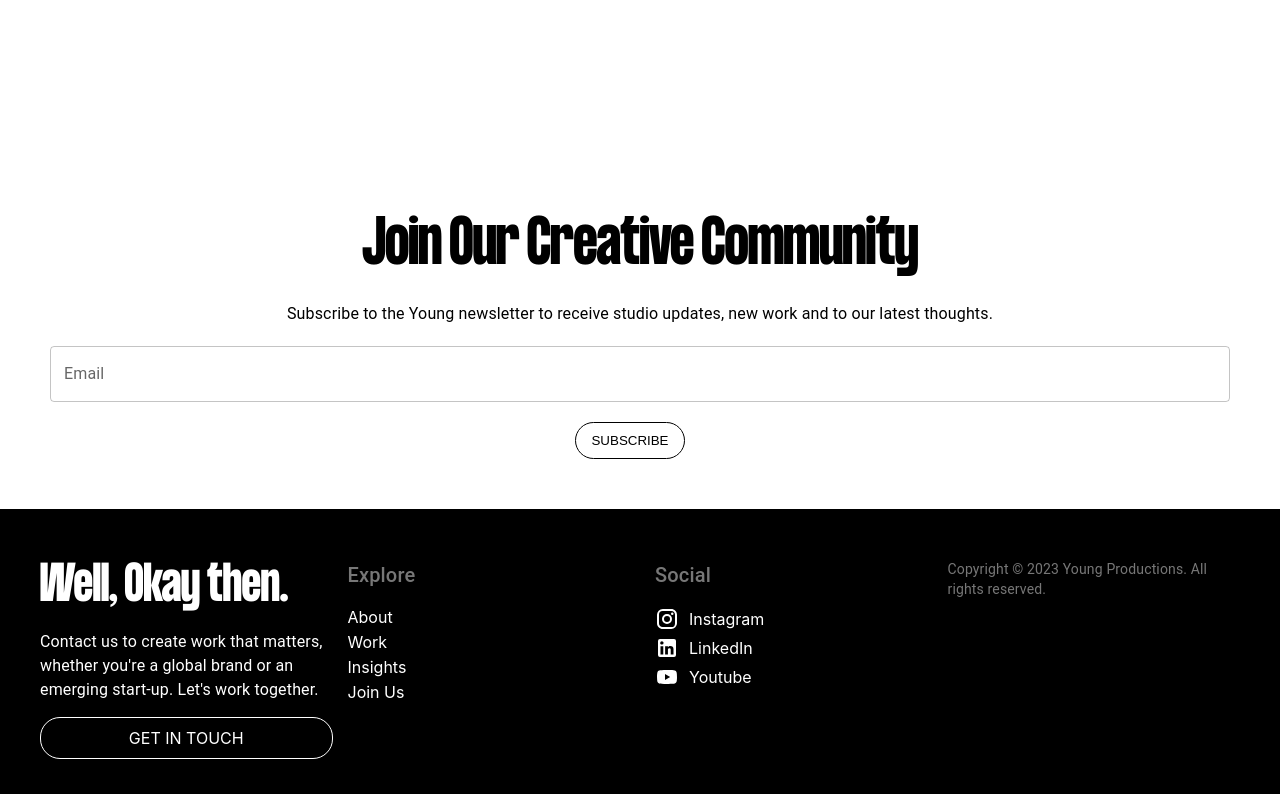
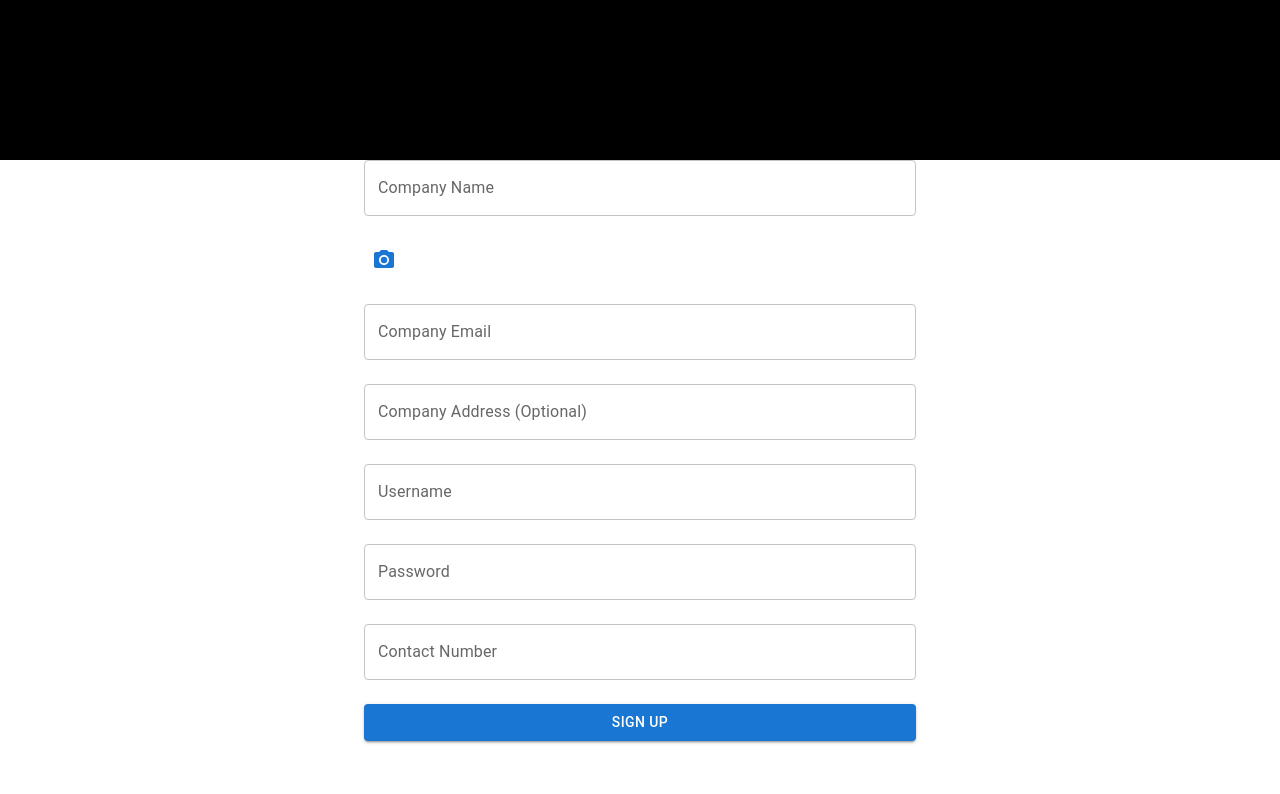
Before and after one commit to Marwan1241/web-project, a React (Create React App) app: page /sign-up in a window 1280 px wide. Shown: the part 340-1134 px from the top of the page. Built offline with nearby package versions, Linux system fonts and the light colour scheme.

Commit message:
added the sign up page and route

```diff
--- a/src/App.js
+++ b/src/App.js
@@ -18,6 +18,7 @@ import EventPage from "./components/EventPage";
 import NotFound from "./components/NotFound";
 import Admin from "./components/admin-panel/Admin";
 import CareersFormPage from "./components/CareersFormPage";
+import SignUp from "./components/SignUp";
 
 //Scroll to top when navigating a new page
 function ScrollToTop() {
@@ -51,7 +52,9 @@ function App() {
           <Route path="/contact" element={<Contact />} />
           <Route path="/iftar" element={<IftarForm />} />
           <Route path="/event/:eventId" element={<EventPage />} />
+          <Route path="/sign-up" element={<SignUp />} />
           <Route path="/admin/*" element={<Admin />} />
+
           <Route
             path="/careers-form/:positionTitle"
             element={<CareersFormPage />}
--- a/src/components/Navbar.jsx
+++ b/src/components/Navbar.jsx
@@ -12,6 +12,7 @@ import Stack from "@mui/material/Stack";
 import InstagramIcon from "@mui/icons-material/Instagram";
 import LinkedInIcon from "@mui/icons-material/LinkedIn";
 import YouTubeIcon from "@mui/icons-material/YouTube";
+import PersonIcon from "@mui/icons-material/Person";
 
 const logoUrl = process.env.PUBLIC_URL + "/assets/young-logo-white.webp";
 
@@ -83,6 +84,10 @@ export default function ButtonAppBar() {
           </Link>
 
           <Box>
+            <Link to="/sign-up">
+              <button className="btn btn-primary">Sign Up</button>
+            </Link>
+
             <Link to="/contact">
               <button className="btn btn-primary">START A PROJECT</button>
             </Link>
--- /dev/null
+++ b/src/components/SignUp.jsx
@@ -0,0 +1,199 @@
+import React, { useState } from "react";
+import Hero from "./Hero";
+import {
+  Container,
+  TextField,
+  Button,
+  Grid,
+  Typography,
+  Avatar,
+  IconButton,
+} from "@mui/material";
+import { styled } from "@mui/system";
+import { useFormik } from "formik";
+import * as yup from "yup";
+import PhotoCamera from "@mui/icons-material/PhotoCamera";
+
+const validationSchema = yup.object({
+  companyName: yup.string().required("Company name is required"),
+  companyLogo: yup.mixed().required("Company logo is required"),
+  companyEmail: yup
+    .string()
+    .email("Enter a valid email")
+    .required("Email is required"),
+  username: yup.string().required("Username is required"),
+  password: yup
+    .string()
+    .min(8, "Password should be of minimum 8 characters length")
+    .matches(/[a-z]/, "Password must contain at least one lowercase letter")
+    .matches(/[A-Z]/, "Password must contain at least one uppercase letter")
+    .required("Password is required"),
+  contactNumber: yup
+    .string()
+    .matches(/^[0-9]+$/, "Enter a valid contact number")
+    .required("Contact number is required"),
+});
+
+const Input = styled("input")({
+  display: "none",
+});
+
+function SignUp() {
+  const formik = useFormik({
+    initialValues: {
+      companyName: "",
+      companyLogo: null,
+      companyEmail: "",
+      companyAddress: "",
+      username: "",
+      password: "",
+      contactNumber: "",
+    },
+    validationSchema: validationSchema,
+    onSubmit: (values) => {
+      console.log(values);
+    },
+  });
+
+  return (
+    <>
+      <Hero text="Sign Up" subtext="Sign up to create an account with us" />
+      <Container maxWidth="sm">
+        <form onSubmit={formik.handleSubmit}>
+          <Grid container spacing={3}>
+            <Grid item xs={12}>
+              <TextField
+                fullWidth
+                id="companyName"
+                name="companyName"
+                label="Company Name"
+                value={formik.values.companyName}
+                onChange={formik.handleChange}
+                error={
+                  formik.touched.companyName &&
+                  Boolean(formik.errors.companyName)
+                }
+                helperText={
+                  formik.touched.companyName && formik.errors.companyName
+                }
+              />
+            </Grid>
+            <Grid item xs={12}>
+              <label htmlFor="companyLogo">
+                <Input
+                  accept="image/*"
+                  id="companyLogo"
+                  name="companyLogo"
+                  type="file"
+                  onChange={(event) => {
+                    formik.setFieldValue(
+                      "companyLogo",
+                      event.currentTarget.files[0]
+                    );
+                  }}
+                />
+                <IconButton
+                  color="primary"
+                  aria-label="upload picture"
+                  component="span"
+                >
+                  <PhotoCamera />
+                </IconButton>
+                {formik.errors.companyLogo && formik.touched.companyLogo ? (
+                  <Typography color="error">
+                    {formik.errors.companyLogo}
+                  </Typography>
+                ) : null}
+              </label>
+            </Grid>
+            <Grid item xs={12}>
+              <TextField
+                fullWidth
+                id="companyEmail"
+                name="companyEmail"
+                label="Company Email"
+                value={formik.values.companyEmail}
+                onChange={formik.handleChange}
+                error={
+                  formik.touched.companyEmail &&
+                  Boolean(formik.errors.companyEmail)
+                }
+                helperText={
+                  formik.touched.companyEmail && formik.errors.companyEmail
+                }
+              />
+            </Grid>
+            <Grid item xs={12}>
+              <TextField
+                fullWidth
+                id="companyAddress"
+                name="companyAddress"
+                label="Company Address (Optional)"
+                value={formik.values.companyAddress}
+                onChange={formik.handleChange}
+              />
+            </Grid>
+            <Grid item xs={12}>
+              <TextField
+                fullWidth
+                id="username"
+                name="username"
+                label="Username"
+                value={formik.values.username}
+                onChange={formik.handleChange}
+                error={
+                  formik.touched.username && Boolean(formik.errors.username)
+                }
+                helperText={formik.touched.username && formik.errors.username}
+              />
+            </Grid>
+            <Grid item xs={12}>
+              <TextField
+                fullWidth
+                id="password"
+                name="password"
+                label="Password"
+                type="password"
+                value={formik.values.password}
+                onChange={formik.handleChange}
+                error={
+                  formik.touched.password && Boolean(formik.errors.password)
+                }
+                helperText={formik.touched.password && formik.errors.password}
+              />
+            </Grid>
+            <Grid item xs={12}>
+              <TextField
+                fullWidth
+                id="contactNumber"
+                name="contactNumber"
+                label="Contact Number"
+                value={formik.values.contactNumber}
+                onChange={formik.handleChange}
+                error={
+                  formik.touched.contactNumber &&
+                  Boolean(formik.errors.contactNumber)
+                }
+                helperText={
+                  formik.touched.contactNumber && formik.errors.contactNumber
+                }
+              />
+            </Grid>
+            <Grid item xs={12}>
+              <Button
+                color="primary"
+                variant="contained"
+                fullWidth
+                type="submit"
+              >
+                Sign Up
+              </Button>
+            </Grid>
+          </Grid>
+        </form>
+      </Container>
+    </>
+  );
+}
+
+export default SignUp;
```
